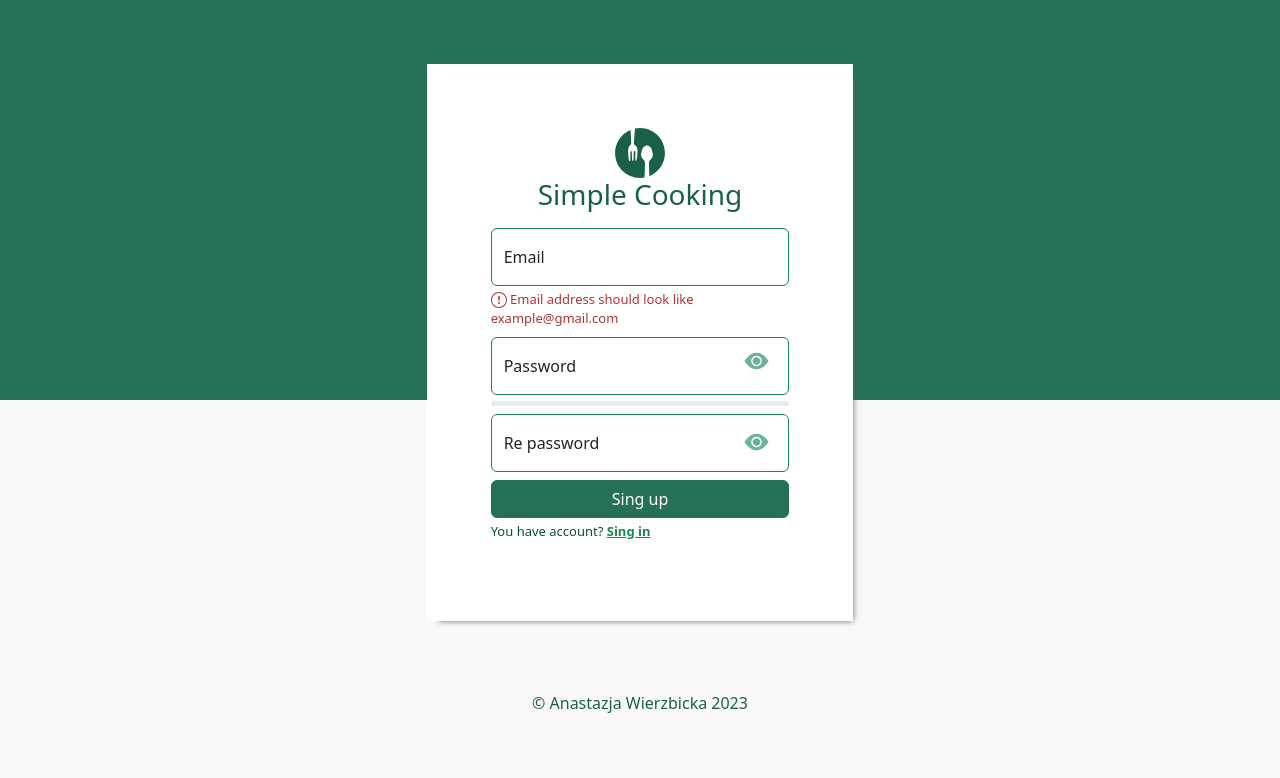
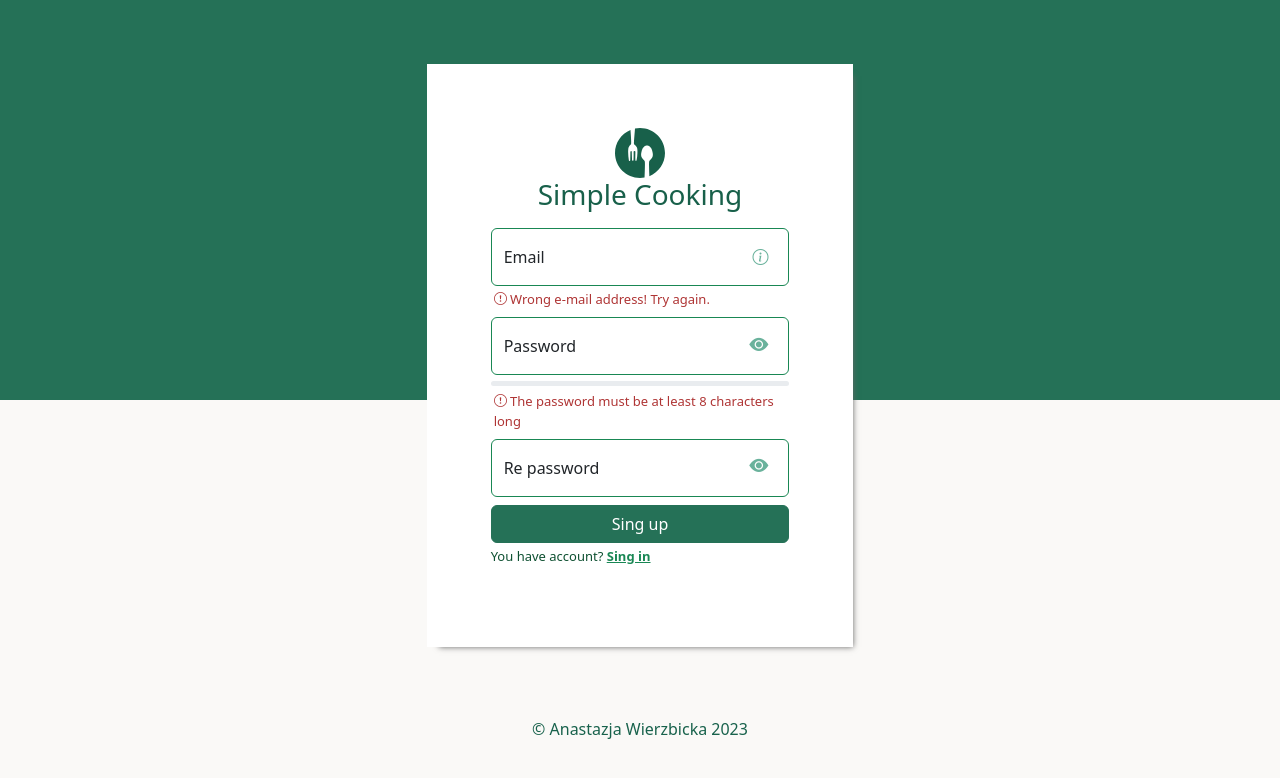
Before and after one commit to anastazjaW01/simpleCookingBlog, a PHP site: page /singUp.php in a window 1280 px wide. Shown: the top 778 px of the page. Run offline with PHP 8.4, Linux system fonts and the light colour scheme.

Commit message:
Visual changes in registration form.

```diff
--- a/forgotPass.php
+++ b/forgotPass.php
@@ -21,9 +21,6 @@
                 <input type="email" id="email" name="email" value=""  class="form-control border-success" placeholder="jan-kowalski@example.com">
                 <label for="email">Email</label>
             </div>
-            <button type="button" class="btn btn-secondary" data-bs-container="body" data-bs-toggle="popover" data-bs-placement="top" data-bs-content="Top popover">
-  Popover on top
-</button>
             <div class=" form1 mt-3">
                 <button type="submit" class="btn btn-success col-12 mt-2 mb-1" id="send" name="submit" onclick="changeText()">Send</button>
             </div>
--- a/index.php
+++ b/index.php
@@ -23,7 +23,7 @@
             </div>
             <div class=" form1 form-floating mt-3">
                 <input type="password" class="form-control border-success" id="password" name="password" placeholder="Hasło">
-                <span id="eyeButton" onclick="showHide()"><i class="bi bi-eye-fill" id="icon" onclick="changeIcon()"></i></span>
+                <span id="eyeButton" class="eyeButton2" onclick="showHide()"><i class="bi bi-eye-fill" id="icon" onclick="changeIcon()"></i></span>
                 <label for="password">Password</label>
                 <div class="row mt-1">
                     <div class="col-6">
--- a/scripts/eyeChange.js
+++ b/scripts/eyeChange.js
@@ -1,5 +1,6 @@
 let state=false;
 let state1=true;
+let state2=false;
 
 function showHide(){
 
@@ -23,6 +24,7 @@ function showHide1(){
     }
 }
 
+
 function changeIcon(){
     let icon=document.getElementById("icon");
     icon.classList.toggle("bi-eye-slash-fill");
--- a/singUp.php
+++ b/singUp.php
@@ -13,19 +13,20 @@
         <div class="row">
         <div class="login col-lg-4 offset-lg-4 col-md-6 offset-md-3 col-sm-8 offset-sm-2 ">
         <div class="row">
-        <img class="" src="images/path13547.svg" width=50 height="50"/>
+        <a href="home.php" class="d-flex justify-content-center"><img src="images/path13547.svg" width=50 height="50"/></a>
             <h3>Simple Cooking</h3>
         </div>
         <form>
             <div class="form1 form-floating mt-2">
                 <input type="email" id="email" name="email" value=""  class="form-control border-success" placeholder="jan-kowalski@example.com" required>
+                <span id="infoButton"><i class="bi bi-info-circle tt" id="info" title="Example e-mail should look like example@gmail.com"></i></span>
                 <label for="email">Email</label>
             </div>
             <div class="row wrongEmail mt-1">
-                <p class="mb-0"><svg xmlns="http://www.w3.org/2000/svg" width="16" height="16" fill="currentColor" class="bi bi-exclamation-circle " viewBox="0 0 16 16">
+                <p class="mb-0"><svg xmlns="http://www.w3.org/2000/svg" width="13" height="13" fill="currentColor" class="bi bi-exclamation-circle mb-1" viewBox="0 0 16 16">
                 <path d="M8 15A7 7 0 1 1 8 1a7 7 0 0 1 0 14m0 1A8 8 0 1 0 8 0a8 8 0 0 0 0 16"/>
                 <path d="M7.002 11a1 1 0 1 1 2 0 1 1 0 0 1-2 0zM7.1 4.995a.905.905 0 1 1 1.8 0l-.35 3.507a.552.552 0 0 1-1.1 0z"/>
-                </svg> Email address should look like example@gmail.com</p>
+                </svg> Wrong e-mail address! Try again.</p>
                 </div>
             <div class=" form1 form-floating mt-2">
                 <input type="password" class="form-control border-success" id="password" name="password" placeholder="Hasło" required>
@@ -35,13 +36,19 @@
                     <div id="passwordStrength" class="progress-bar bg-danger" role="progressbar" aria-valuenow="10" aria-valuemin="0" aria-valuemax="100" style="width: 0%"></div>
                 </div>
             </div>
+            <div class="row wrongEmail mt-1">
+                <p class="mb-0"><svg xmlns="http://www.w3.org/2000/svg" width="13" height="13" fill="currentColor" class="bi bi-exclamation-circle mb-1" viewBox="0 0 16 16">
+                <path d="M8 15A7 7 0 1 1 8 1a7 7 0 0 1 0 14m0 1A8 8 0 1 0 8 0a8 8 0 0 0 0 16"/>
+                <path d="M7.002 11a1 1 0 1 1 2 0 1 1 0 0 1-2 0zM7.1 4.995a.905.905 0 1 1 1.8 0l-.35 3.507a.552.552 0 0 1-1.1 0z"/>
+                </svg> The password must be at least 8 characters long</p>
+                </div>
             <div class="form1 form-floating mt-2 mb-2" >
                 <input spellcheck="false" id="cpassword" name="cpassword" value="" onkeyup="disableButton()"  type="password"  class="form-control border-success"  placeholder="Powtórz hasło" required>
                 <span id="eyeButton1" onclick="showHide1()"><i class="bi bi-eye-fill" id="icon1" onclick="changeIcon1()"></i></span>
                 <label for="cpassword">Re password</label>
                 <button type="submit" class="btn btn-success col-12 mt-2 mb-1" id="logowanie" name="submit">Sing up</button>
                 <p style="color: #0f5132; font-size: small">You have account?
-                <a class="link-success fw-bold tt" href="index.php" style="font-size: small" id="example"  data-bs-placement="bottom" title="Default tooltip">Sing in</a></p>
+                <a class="link-success fw-bold" href="index.php" style="font-size: small" id="example"  data-bs-placement="bottom">Sing in</a></p>
             </div>
         </form>
         </div>
--- a/styles/style.css
+++ b/styles/style.css
@@ -41,6 +41,7 @@ h3{
     color: #af3535;
     font-size:small;
     text-align: left;
+    padding-left: 1%;
 }
 
 .btn-success{
@@ -97,18 +98,37 @@ font-size:small;
 
 #eyeButton{
     position: absolute;
-    top:10%;
+    top:20%;
     right: 7%;
-    font-size: 150%;
+    font-size: 120%;
 }
 
 #eyeButton1{
     position: absolute;
-    top:8%;
+    top:10%;
     right: 7%;
-    font-size: 150%;
+    font-size: 120%;
 }
 
+.eyeButton2{
+    position: absolute;
+    top:10% !important;
+    right: 7%;
+    font-size: 120%;
+}
+
+#infoButton{
+    position: absolute;
+    top:30%;
+    right: 7%;
+    font-size: 100%;
+}
+
+.bi-info-circle{
+    cursor: pointer;
+    color: #6ab29c;
+
+}
 
 .bi-eye-fill{
     cursor: pointer;
```
